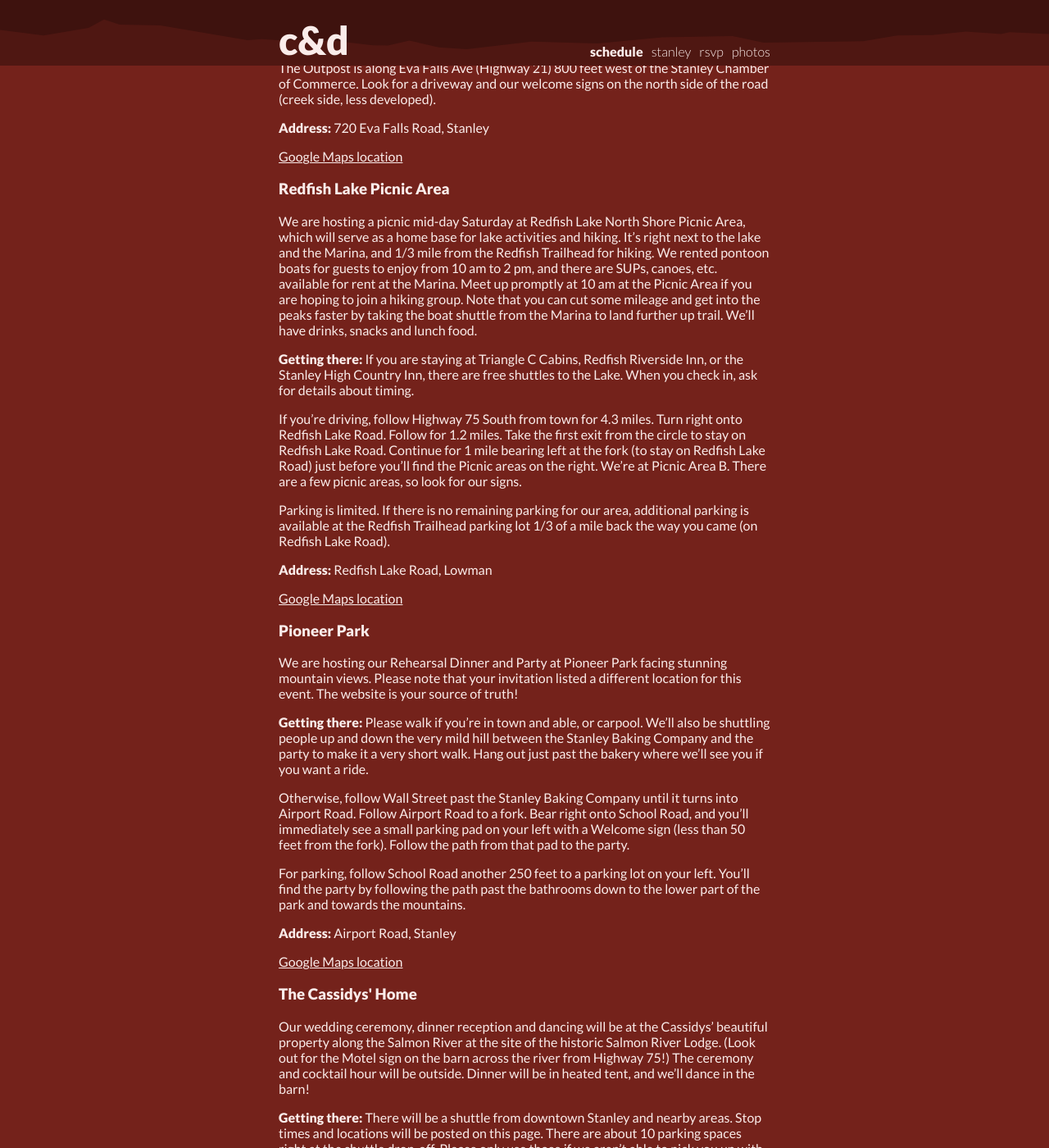
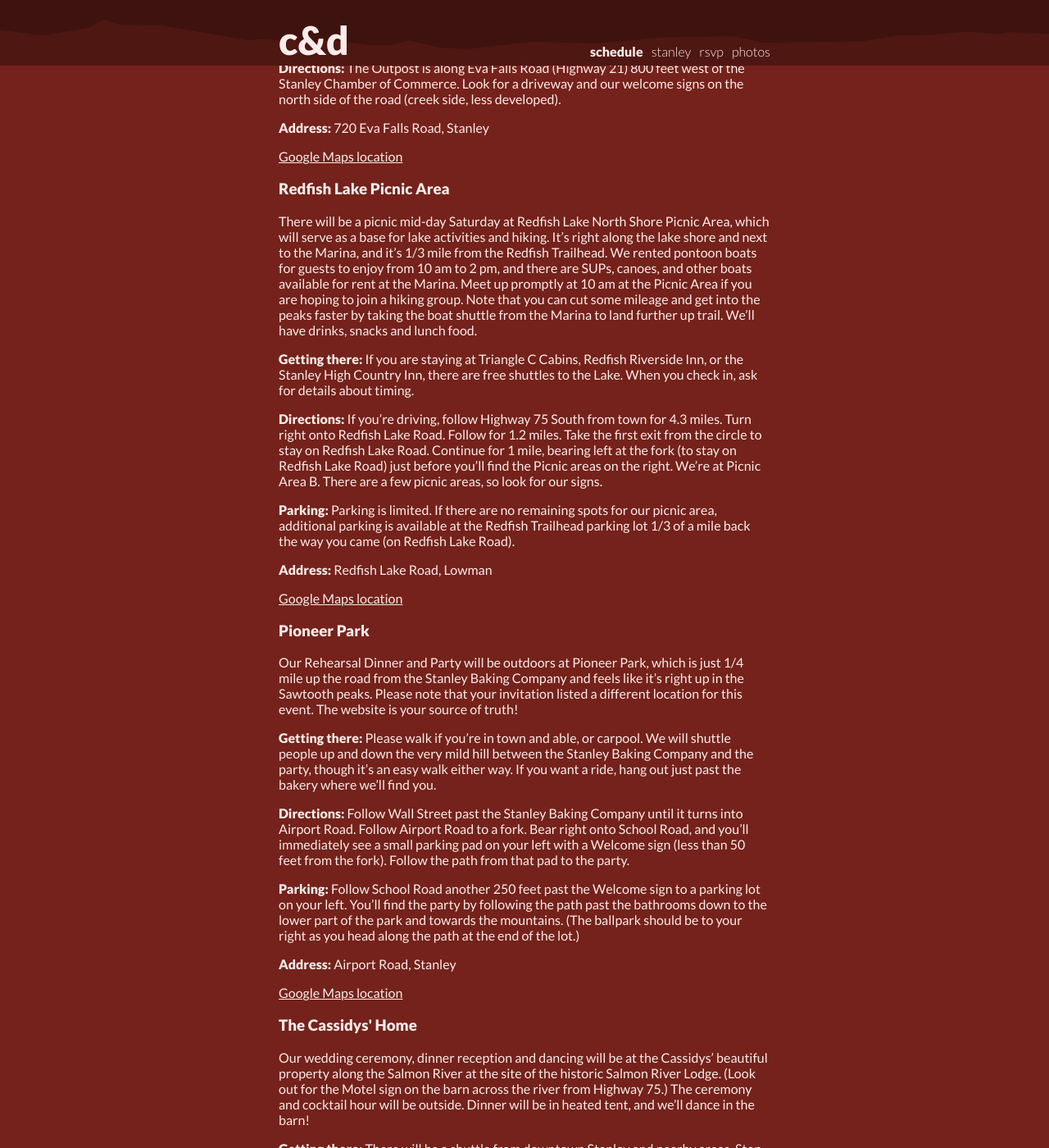
Before and after one commit to dproctor/wedding-website, a Jekyll site: the page built from schedule.md, in a window 1280 px wide and 1400 px high, scrolled down 2209 px. Shown: the whole window at 82% size. Built offline with Jekyll 4.4.1, drawn with Linux system fonts in a browser that asks for light colours; some of the changed text lies outside the part shown.

Commit message:
made some clarifications to the directions

```diff
--- a/schedule.md
+++ b/schedule.md
@@ -101,37 +101,37 @@ recommend in town. Click the wedding event pins to find info and directions to e
 <a href="https://www.google.com/maps/d/u/0/edit?mid=1_B3vhMWHFdH3K45NLqSttNAF5bBIlxmC&ll=44.21602395604157%2C-114.93824980208565&z=18">Interactive Map</a>
 
 <h3><a class="anchor" name="outpost" id="outpost"></a>The Stanley Outpost </h3>
-The Friday Welcome event and Monday breakfast will both be here. This is also where Caitlin's family is staying, so consider this base camp!
+The Friday Welcome event and Monday breakfast will both be at the Stanley Outpost. This is also where Caitlin's family is staying, so consider this base camp!
 
 <b>Getting there:</b> Please walk if you're able. It should be just 5 or 10 minutes walking for anyone staying in Stanley. If you're staying outside Stanley, please park along Eva Falls Road.
 
-The Outpost is along Eva Falls Ave (Highway 21) 800 feet west of the Stanley Chamber of Commerce. Look for a driveway and our welcome signs on the north side of the road (creek side, less developed).
+<b>Directions:</b> The Outpost is along Eva Falls Road (Highway 21) 800 feet west of the Stanley Chamber of Commerce. Look for a driveway and our welcome signs on the north side of the road (creek side, less developed).
 
 <b>Address:</b> 720 Eva Falls Road, Stanley
 
 <a href="https://goo.gl/maps/2SZQoGzjnC2e6fRT6">Google Maps location</a>
 
 <h3><a class="anchor" name="redfish" id="redfish"></a>Redfish Lake Picnic Area </h3>
-We are hosting a picnic mid-day Saturday at Redfish Lake North Shore Picnic Area, which will serve as a home base for lake activities and hiking. It's right next to the lake and the Marina, and 1/3 mile from the Redfish Trailhead for hiking. We rented pontoon boats for guests to enjoy from 10 am to 2 pm, and there are SUPs, canoes, etc. available for rent at the Marina. Meet up promptly at 10 am at the Picnic Area if you are hoping to join a hiking group. Note that you can cut some mileage and get into the peaks faster by taking the boat shuttle from the Marina to land further up trail. We'll have drinks, snacks and lunch food.
+There will be a picnic mid-day Saturday at Redfish Lake North Shore Picnic Area, which will serve as a base for lake activities and hiking. It's right along the lake shore and next to the Marina, and it's 1/3 mile from the Redfish Trailhead. We rented pontoon boats for guests to enjoy from 10 am to 2 pm, and there are SUPs, canoes, and other boats available for rent at the Marina. Meet up promptly at 10 am at the Picnic Area if you are hoping to join a hiking group. Note that you can cut some mileage and get into the peaks faster by taking the boat shuttle from the Marina to land further up trail. We'll have drinks, snacks and lunch food.
 
 <b>Getting there:</b> If you are staying at Triangle C Cabins, Redfish Riverside Inn, or the Stanley High Country Inn, there are free shuttles to the Lake. When you check in, ask for details about timing.
 
-If you're driving, follow Highway 75 South from town for 4.3 miles. Turn right onto Redfish Lake Road. Follow for 1.2 miles. Take the first exit from the circle to stay on Redfish Lake Road. Continue for 1 mile bearing left at the fork (to stay on Redfish Lake Road) just before you'll find the Picnic areas on the right. We're at Picnic Area B. There are a few picnic areas, so look for our signs.
+<b>Directions:</b> If you're driving, follow Highway 75 South from town for 4.3 miles. Turn right onto Redfish Lake Road. Follow for 1.2 miles. Take the first exit from the circle to stay on Redfish Lake Road. Continue for 1 mile, bearing left at the fork (to stay on Redfish Lake Road) just before you'll find the Picnic areas on the right. We're at Picnic Area B. There are a few picnic areas, so look for our signs.
 
-Parking is limited. If there is no remaining parking for our area, additional parking is available at the Redfish Trailhead parking lot 1/3 of a mile back the way you came (on Redfish Lake Road).
+<b>Parking:</b> Parking is limited. If there are no remaining spots for our picnic area, additional parking is available at the Redfish Trailhead parking lot 1/3 of a mile back the way you came (on Redfish Lake Road).
 
 <b>Address:</b> Redfish Lake Road, Lowman
 
 <a href="https://goo.gl/maps/AecYRoYNpnTvUJUTA">Google Maps location</a>
 
 <h3><a class="anchor" name="pioneerpark" id="pioneerpark"></a>Pioneer Park </h3>
-We are hosting our Rehearsal Dinner and Party at Pioneer Park facing stunning mountain views. Please note that your invitation listed a different location for this event. The website is your source of truth!
+Our Rehearsal Dinner and Party will be outdoors at Pioneer Park, which is just 1/4 mile up the road from the Stanley Baking Company and feels like it's right up in the Sawtooth peaks. Please note that your invitation listed a different location for this event. The website is your source of truth!
 
-<b>Getting there:</b> Please walk if you're in town and able, or carpool. We'll also be shuttling people up and down the very mild hill between the Stanley Baking Company and the party to make it a very short walk. Hang out just past the bakery where we'll see you if you want a ride.
+<b>Getting there:</b> Please walk if you're in town and able, or carpool. We will shuttle people up and down the very mild hill between the Stanley Baking Company and the party, though it's an easy walk either way. If you want a ride, hang out just past the bakery where we'll find you.
 
-Otherwise, follow Wall Street past the Stanley Baking Company until it turns into Airport Road. Follow Airport Road to a fork. Bear right onto School Road, and you'll immediately see a small parking pad on your left with a Welcome sign (less than 50 feet from the fork). Follow the path from that pad to the party.
+<b>Directions:</b> Follow Wall Street past the Stanley Baking Company until it turns into Airport Road. Follow Airport Road to a fork. Bear right onto School Road, and you’ll immediately see a small parking pad on your left with a Welcome sign (less than 50 feet from the fork). Follow the path from that pad to the party.
 
-For parking, follow School Road another 250 feet to a parking lot on your left. You'll find the party by following the path past the bathrooms down to the lower part of the park and towards the mountains.
+<b>Parking:</b> Follow School Road another 250 feet past the Welcome sign to a parking lot on your left. You'll find the party by following the path past the bathrooms down to the lower part of the park and towards the mountains. (The ballpark should be to your right as you head along the path at the end of the lot.)
 
 <b>Address:</b> Airport Road, Stanley
 
@@ -139,8 +139,7 @@ For parking, follow School Road another 250 feet to a parking lot on your left.
 
 <h3><a class="anchor" name="cassidys" id="cassidys"></a>The Cassidys' Home </h3>
 
-Our wedding ceremony, dinner reception and dancing will be at the Cassidys' beautiful property along the
-Salmon River at the site of the historic Salmon River Lodge. (Look out for the Motel sign on the barn across the river from Highway 75!) The ceremony and cocktail hour will be outside. Dinner will be in heated tent, and we'll dance in the barn!
+Our wedding ceremony, dinner reception and dancing will be at the Cassidys' beautiful property along the Salmon River at the site of the historic Salmon River Lodge. (Look out for the Motel sign on the barn across the river from Highway 75.) The ceremony and cocktail hour will be outside. Dinner will be in heated tent, and we'll dance in the barn!
 
 <b>Getting there:</b> There will be a shuttle from downtown Stanley and nearby areas. Stop times and locations will be posted on this page. There are about 10 parking spaces right at the shuttle drop-off. Please only use those if we aren't able to pick you up with the shuttle or for any special needs.
 
```
